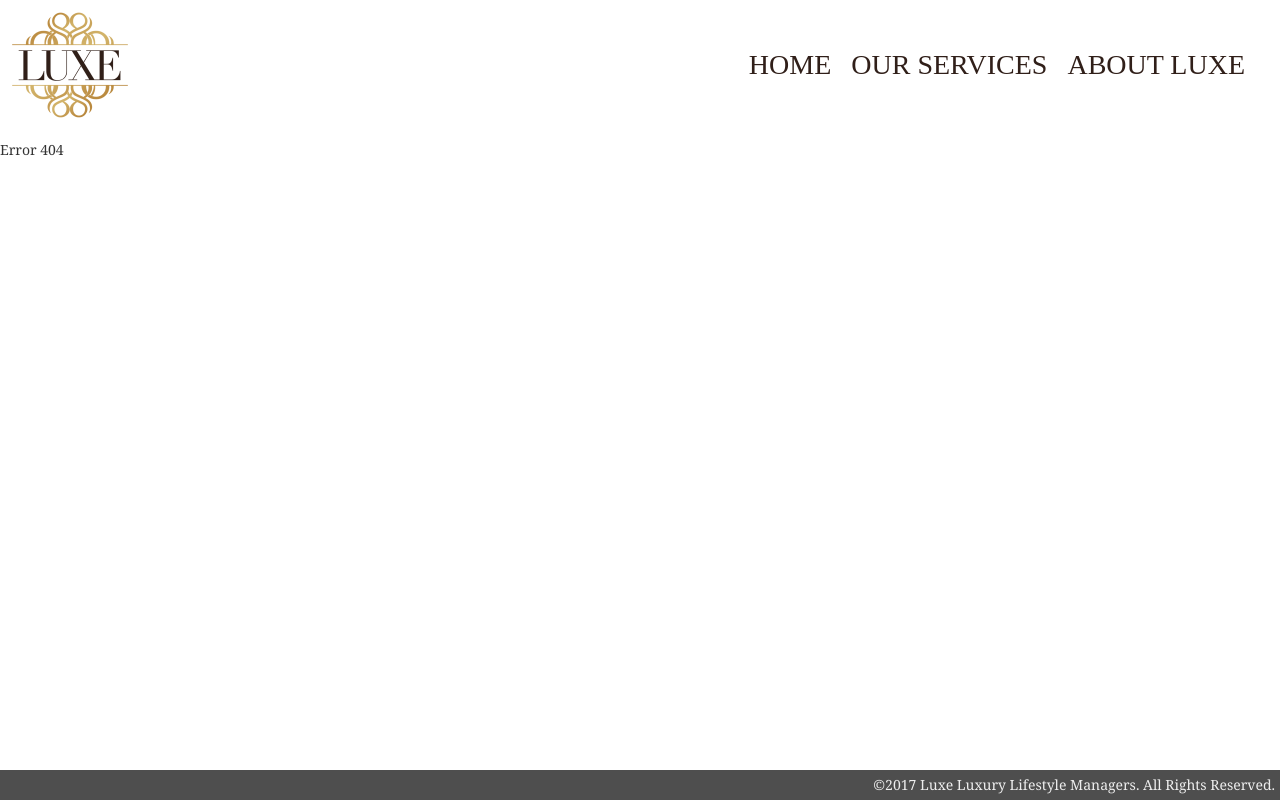
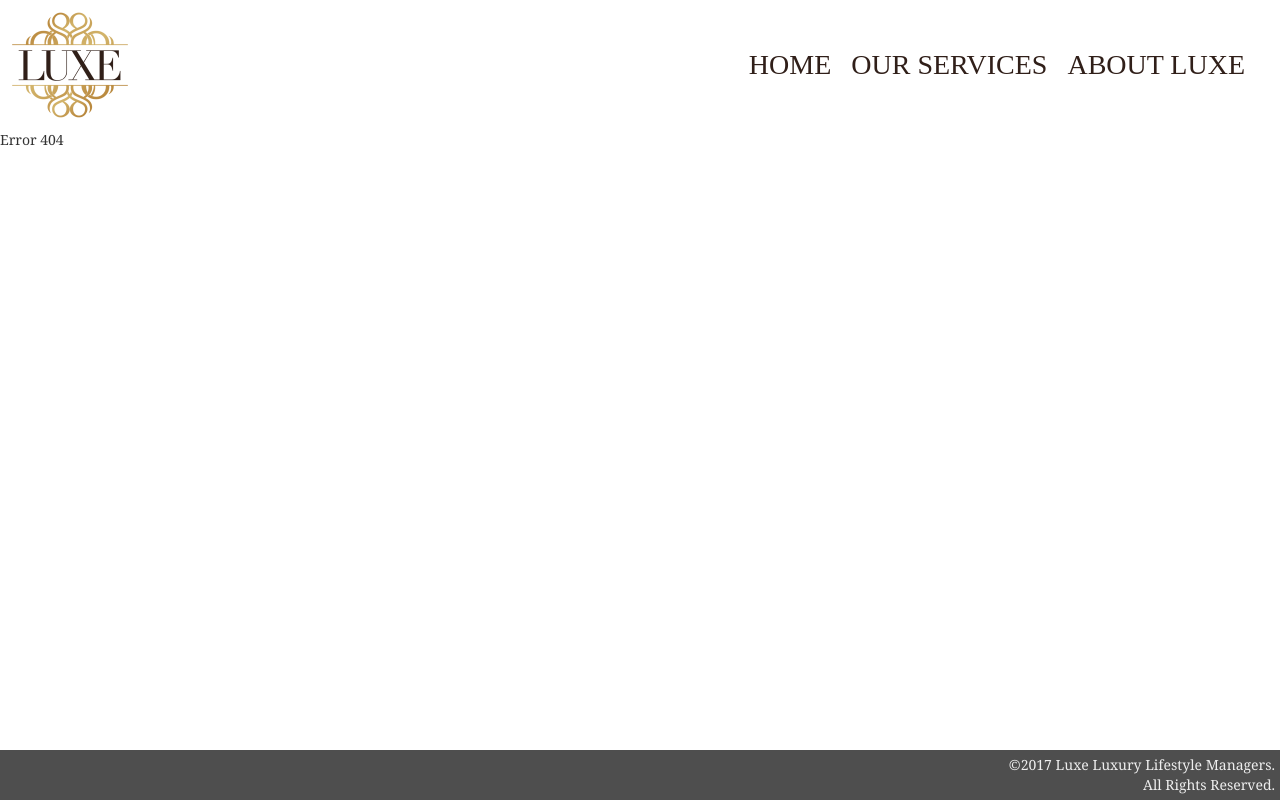
Before and after one commit to yakotta/luxemanagers, a PHP site: page /?url=1 in a window 1280 px wide. Run offline with PHP 8.4, Linux system fonts and the light colour scheme; some libraries are stand-ins or nearby versions.

Commit message:
General code editing

```diff
--- a/api/site_config.php
+++ b/api/site_config.php
@@ -3,12 +3,12 @@
 function getSiteConfig($field)
 {
     $db = connect();
-    $result = $db->query("select * from site_config where field='$field'");
-    $row = $result->fetch_assoc();
+    $result = $db->query("select value from site_config where field='$field'");
 
-    if($result === NULL || $row === NULL){
-        throw new Exception(__FUNCTION__.": $field not found in site_config database");
+    if($result && $result->num_rows){
+        $row = $result->fetch_assoc();
+        return $row["value"];
     }
 
-    return $row["value"];
+    throw new Exception(__FUNCTION__.": $field not found in site_config database");
 }
--- a/resources/library.php
+++ b/resources/library.php
@@ -60,8 +60,21 @@ function render_template($template_name, $template_parameters=[])
         error_log("Template parameters for template '$template_name' were invalid, but I fixed it :* ");
     }
 
+    // extract() creates new variables from array keys, so if an array has a key "field" then it creates a variable $field
+    // so this function is very useful for creating lots of variables, from an entire array of keys
+    // we do this here, because we do not know if the template being rendered has zero parameters or one hundred
+    // so we can easily pass the required parameters using an array, each key being the variable required by the template
+    // and each value of the key, being assigned to the variable it will eventually create
+    // extract is sometimes seen as "magic", because it "magics" variables into existence
+    // however in this case, its extremely useful, because it allows us to pass an array of any number of keys
+    // and not deal with the "fiddly details" of knowing what parameters are needed
     extract($template_parameters, EXTR_SKIP);
 
+    // output buffering is very useful, it allows us to grab the entire "output" of a function call, or code block
+    // and then put all the printed output into a variable (in this case, $template)
+    // this also stops functions from randomly outputting html to the browser, this function acts as a catch-all
+    // it catches __EVERYTHING__ and scoops it all up into a buffer
+    // then when you call ob_get_clean(), it puts all the content you scooped up, into a variable, nice and simple!
     ob_start();
     include($template_name);
     $template = ob_get_clean();
@@ -91,5 +104,10 @@ function redirect($url) {
 function rewrite_url($url) {
     $base = str_replace($_SERVER["DOCUMENT_ROOT"], "", __DIR__);
     $base = str_replace("/resources", "", $base);
-    return $base.$url;
+    // Make sure the url begins with /
+    $rewritten_url = "/".$base.$url;
+    // Make sure any double slashes // are replaced with single slash /
+    $rewritten_url = str_replace("//","/",$rewritten_url);
+
+    return $rewritten_url;
 }
--- a/resources/luxe-desktop.css
+++ b/resources/luxe-desktop.css
@@ -28,3 +28,7 @@ header .contact_number{
     float: right;
     padding: 0 10px;
 }
+
+footer {
+    text-align: right;
+}
--- a/resources/luxe.css
+++ b/resources/luxe.css
@@ -1,34 +1,13 @@
-@font-face {
-    font-family: 'leducation';
-    src: url('leducation.eot');
-    src: url('leducation.eot?#iefix') format('embedded-opentype'),
-    url('leducation.woff') format('woff'),
-    url('leducation.ttf') format('truetype');
-    font-weight: normal;
-    font-style: normal;
+html {
+    position: relative;
+    min-height: 100%;
+    overflow-y: scroll;
 }
 
 body {
     font-family: 'Georgia', sans-serif;
     padding-bottom: 40px;
-}
-
-html {
-    position: relative;
-    min-height: 100%;
-}
-
-footer {
-    background-color: #4e4e4e;
-    padding: 5px;
-    margin-top: 15px;
-    color: #eeeeee;
-    position: absolute;
-    left: 0;
-    bottom: 0;
-    width: 100%;
-    overflow:hidden;
-    text-align: right;
+    overflow-x: hidden;
 }
 
 h2,
@@ -76,6 +55,7 @@ header nav ul{
     text-align: center;
     list-style: none;
     padding: 0;
+    margin: 0;
 }
 
 header nav ul li{
@@ -105,6 +85,19 @@ header .contact_number {
     bottom: -20px;
 }
 
+footer {
+    background-color: #4e4e4e;
+    padding: 5px;
+    margin-top: 15px;
+    color: #eeeeee;
+    position: absolute;
+    left: 0;
+    bottom: 0;
+    width: 100%;
+    overflow:hidden;
+    text-align: center;
+}
+
 .household-placements {
     -webkit-column-count: 2; /* Chrome, Safari, Opera */
     -moz-column-count: 2; /* Firefox */
@@ -128,6 +121,7 @@ header .contact_number {
     width: 100%;
     height: 0;
     padding-bottom: 38%;
+    margin: 0
 }
 
 .jumbotron.slider .background{
@@ -198,4 +192,5 @@ header .contact_number {
 
 .testimonials .media{
     margin-top: 0;
+    margin-bottom: 30px;
 }
--- a/templates/page_footer.php
+++ b/templates/page_footer.php
@@ -1,3 +1,4 @@
 <footer>
-    &copy;<span class="site_date"></span> Luxe Luxury Lifestyle Managers. All Rights Reserved.
+    &copy;<span class="site_date"></span> Luxe Luxury Lifestyle Managers.<br/>
+    All Rights Reserved.
 </footer>
```
Also changed, not shown: migrations/m_02_testimonials.php (+4 -4 lines), migrations/m_03_site_config.php (+4 -4 lines), migrations/m_04_contact_form.php (+4 -4 lines), templates/content_home.php (+11 -17 lines).
